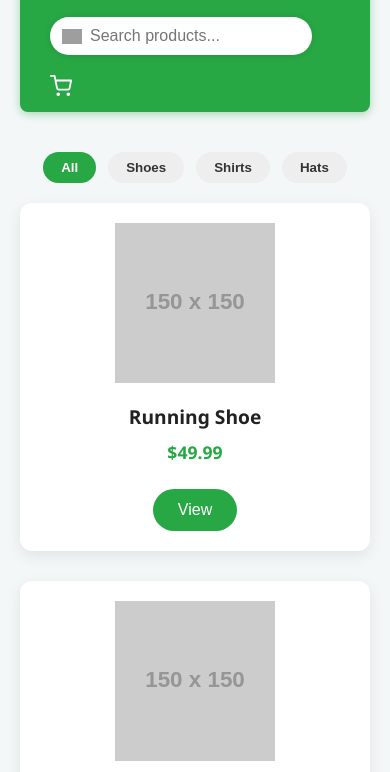
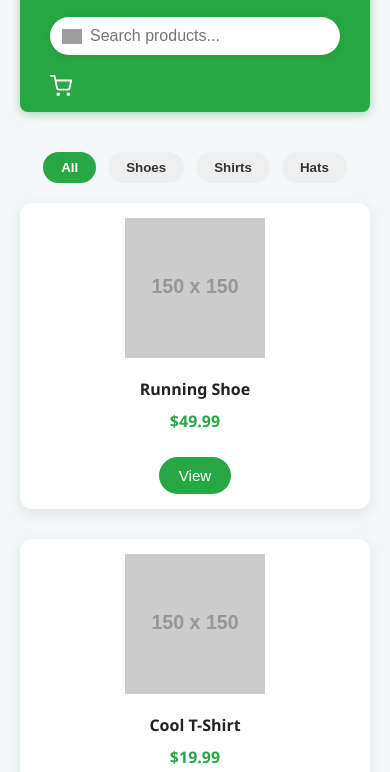
Before and after one commit to Matufer/Impresiones-3D-Py, a plain HTML site: page index.html in a window 390 px wide. Shown: the part 72-844 px from the top of the page. Drawn offline with Linux system fonts and the light colour scheme; grey boxes are pictures that could not be loaded; placeholder pictures from the web are drawn by us.

Commit message:
Update style.css

```diff
--- a/style.css
+++ b/style.css
@@ -61,7 +61,6 @@ header h1 {
 /* Search Bar */
 .search-bar {
   position: relative;
-  margin-left: 20px;
   flex-grow: 1;
   max-width: 350px;
 }
@@ -216,21 +215,16 @@ ul#cartItems li {
   box-shadow: 0 2px 6px rgba(0, 0, 0, 0.05);
 }
 
-#totalPrice {
+#totalPrice, #checkoutTotal {
   font-weight: bold;
   font-size: 1.2rem;
   margin-top: 10px;
 }
 
-/* Responsive */
-@media (max-width: 600px) {
+/* Responsive for small screens */
+@media (max-width: 768px) {
   body {
     padding: 15px 20px;
-  }
-
-  .search-bar {
-    max-width: 100%;
-    margin: 10px 0;
   }
 
   header {
@@ -238,7 +232,40 @@ ul#cartItems li {
     align-items: flex-start;
   }
 
+  .search-bar {
+    max-width: 100%;
+    width: 100%;
+    margin: 10px 0;
+  }
+
   .category-filter {
     justify-content: center;
   }
+
+  .product-card {
+    padding: 15px;
+  }
+
+  .product-card img {
+    height: 140px;
+  }
+
+  .product-card h3 {
+    font-size: 1rem;
+  }
+
+  .product-card p {
+    font-size: 1rem;
+  }
+
+  .product-card button {
+    padding: 10px 20px;
+    font-size: 0.95rem;
+  }
+
+  .form-btn {
+    width: 100%;
+    text-align: center;
+    padding: 14px;
+  }
 }
```
